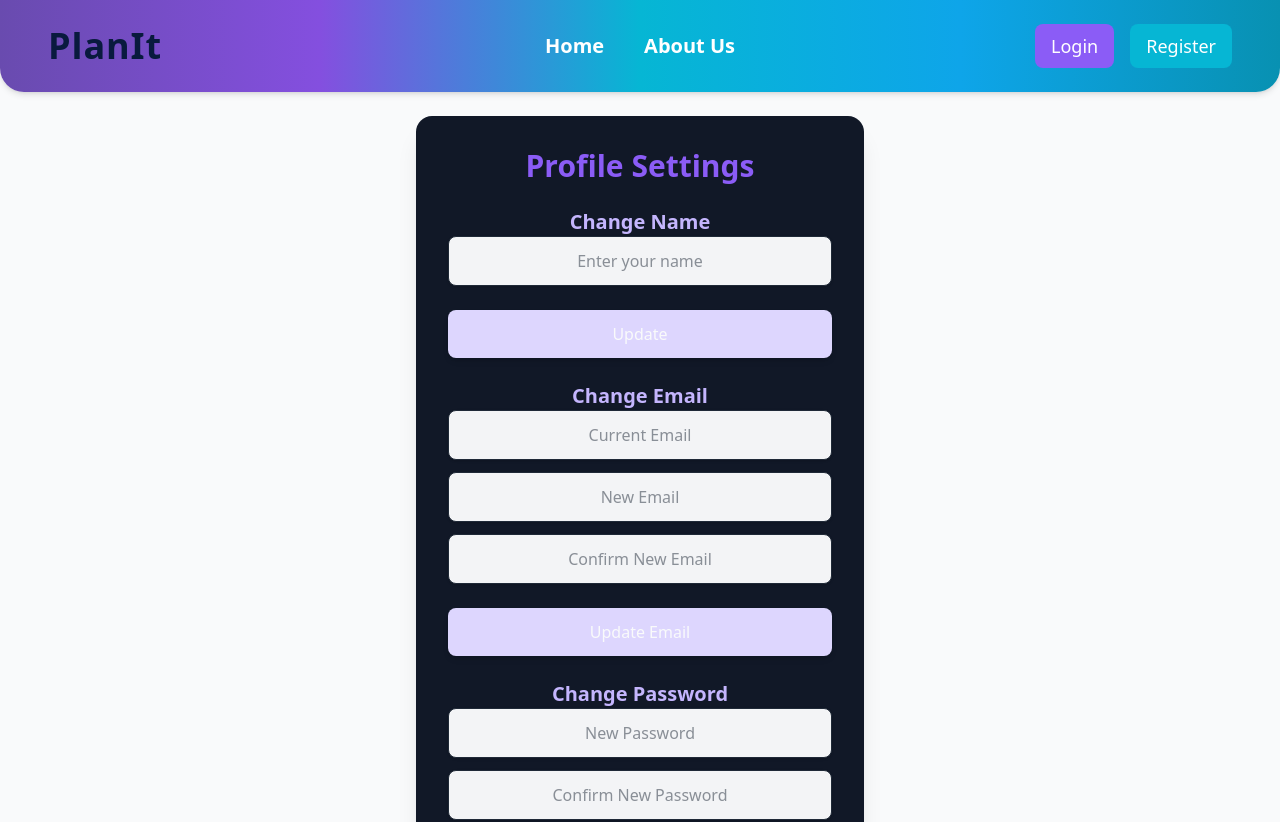
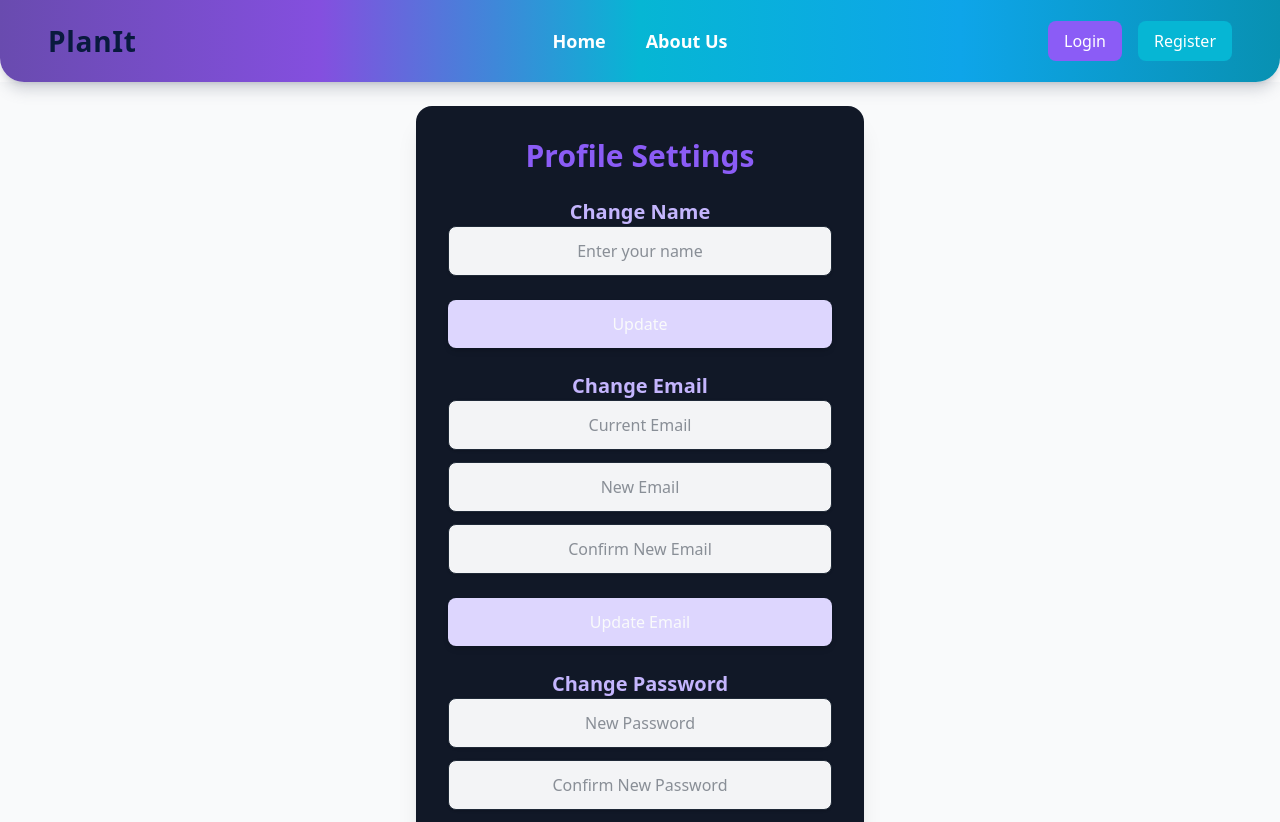
Before and after one commit to elinstella/PlanIt, a React (Vite) app in the folder frontend/: page /profile in a window 1280 px wide. Shown: the top 822 px of the page. Built offline with nearby package versions, Linux system fonts and the light colour scheme.

Commit message:
Uppdaterad nav

```diff
--- a/frontend/src/components/Navbar.tsx
+++ b/frontend/src/components/Navbar.tsx
@@ -1,4 +1,3 @@
-// components/Navbar.tsx
 import { useSelector, useDispatch } from "react-redux";
 import { RootState } from "../store/store";
 import { clearUser } from "../store/userSlice";
@@ -20,14 +19,15 @@ const Navbar = () => {
   };
 
   return (
-    <div className="bg-background sticky top-0 z-50">
-      <div className="rounded-b-3xl shadow-md overflow-hidden">
-        <nav className="navbar-gradient py-6 px-6 md:px-12 relative">
+    <div className="sticky top-0 z-50">
+      <div className="rounded-b-3xl">
+        <div className="shadow-lg shadow-gray-500/30 rounded-b-3xl">
+          <nav className="navbar-gradient rounded-b-3xl overflow-hidden py-5 px-6 md:px-12 relative">
             <div className="container max-w-screen-xl mx-auto flex items-center justify-between">
               {/* Logo */}
               <Link
                 to="/"
-              className="text-4xl font-extrabold tracking-wide text-dark"
+                className="text-[28px] font-extrabold tracking-wide text-dark transition-transform duration-300 hover:scale-105"
               >
                 PlanIt
               </Link>
@@ -40,79 +40,119 @@ const Navbar = () => {
                 {menuOpen ? <X size={32} /> : <Menu size={32} />}
               </button>
 
-            {/* Centered Desktop Menu (Only on large screens) */}
-            <div className="hidden lg:flex absolute left-1/2 top-1/2 -translate-x-1/2 -translate-y-1/2 gap-10 text-white font-semibold text-xl">
-              <Link to="/" className="hover:text-primary transition">Home</Link>
-              <Link to="/about" className="hover:text-primary transition">About Us</Link>
+              {/* Desktop Navigation */}
+              <div className="hidden lg:flex absolute left-1/2 top-1/2 -translate-x-1/2 -translate-y-1/2 gap-10 text-white font-semibold text-lg">
+                <NavLink to="/" label="Home" />
+                <NavLink to="/about" label="About Us" />
                 {isLoggedIn && (
                   <>
-                  <Link to="/dashboard" className="hover:text-primary transition">Dashboard</Link>
-                  <Link to="/add-todo" className="hover:text-primary transition">Add Todo</Link>
+                    <NavLink to="/dashboard" label="Dashboard" />
+                    <NavLink to="/add-todo" label="Add Todo" />
                   </>
                 )}
               </div>
 
-            {/* Right-side Controls */}
+              {/* Right-side Desktop */}
               <div className="hidden lg:flex items-center gap-4 text-white">
                 {isLoggedIn ? (
                   <>
-                  <span className="text-white text-lg">Hello, {name}!</span>
-                  <Link to="/profile" className="hover:text-primary text-lg">Profile</Link>
+                    <span className="text-white text-base">Hello, {name}!</span>
+                    <NavButton to="/profile" label="Profile" style="bg-primary" />
                     <button
                       onClick={handleLogout}
-                    className="bg-dark hover:bg-primary text-white px-4 py-2 rounded-lg transition text-lg"
+                      className="bg-dark hover:bg-primary text-white px-4 py-2 rounded-lg transition text-base"
                     >
                       Logout
                     </button>
                   </>
                 ) : (
                   <>
-                  <Link
-                    to="/login"
-                    className="bg-primary text-white px-4 py-2 rounded-lg hover:bg-primary-dark transition text-lg"
-                  >
-                    Login
-                  </Link>
-                  <Link
-                    to="/register"
-                    className="bg-secondary text-white px-4 py-2 rounded-lg hover:bg-secondary-dark transition text-lg"
-                  >
-                    Register
-                  </Link>
+                    <NavButton to="/login" label="Login" style="bg-primary" />
+                    <NavButton to="/register" label="Register" style="bg-secondary" />
                   </>
                 )}
               </div>
             </div>
 
-          {/* Mobile Dropdown Menu */}
+            {/* Mobile Dropdown */}
             {menuOpen && (
               <div className="lg:hidden mt-4 flex flex-col items-end text-right gap-4 text-white font-medium px-6 animate-fade-in">
-    <Link to="/" onClick={() => setMenuOpen(false)} className="w-full">Home</Link>
-    <Link to="/about" onClick={() => setMenuOpen(false)} className="w-full">About Us</Link>
+                <MobileLink to="/" label="Home" onClick={() => setMenuOpen(false)} />
+                <MobileLink to="/about" label="About Us" onClick={() => setMenuOpen(false)} />
                 {isLoggedIn && (
                   <>
-        <Link to="/dashboard" onClick={() => setMenuOpen(false)} className="w-full">Dashboard</Link>
-        <Link to="/add-todo" onClick={() => setMenuOpen(false)} className="w-full">Add Todo</Link>
+                    <MobileLink to="/dashboard" label="Dashboard" onClick={() => setMenuOpen(false)} />
+                    <MobileLink to="/add-todo" label="Add Todo" onClick={() => setMenuOpen(false)} />
+                    <MobileLink to="/profile" label="Profile" onClick={() => setMenuOpen(false)} />
                   </>
                 )}
                 {isLoggedIn ? (
-      <>
-        <Link to="/profile" onClick={() => setMenuOpen(false)} className="w-full">Profile</Link>
-        <button onClick={handleLogout} className="w-full text-right">Logout</button>
-      </>
+                  <button
+                    onClick={handleLogout}
+                    className="w-full text-right hover:text-primary transition"
+                  >
+                    Logout
+                  </button>
                 ) : (
                   <>
-        <Link to="/login" onClick={() => setMenuOpen(false)} className="w-full">Login</Link>
-        <Link to="/register" onClick={() => setMenuOpen(false)} className="w-full">Register</Link>
+                    <MobileLink to="/login" label="Login" onClick={() => setMenuOpen(false)} />
+                    <MobileLink to="/register" label="Register" onClick={() => setMenuOpen(false)} />
                   </>
                 )}
               </div>
             )}
-
           </nav>
+        </div>
       </div>
     </div>
   );
 };
 
+// Reusable link component for desktop
+const NavLink = ({ to, label }: { to: string; label: string }) => (
+  <Link
+    to={to}
+    className="hover:text-primary transition duration-200"
+  >
+    {label}
+  </Link>
+);
+
+// Reusable link for mobile
+const MobileLink = ({
+  to,
+  label,
+  onClick,
+}: {
+  to: string;
+  label: string;
+  onClick: () => void;
+}) => (
+  <Link
+    to={to}
+    onClick={onClick}
+    className="w-full text-right hover:text-primary transition"
+  >
+    {label}
+  </Link>
+);
+
+// Button style link
+const NavButton = ({
+  to,
+  label,
+  style,
+}: {
+  to: string;
+  label: string;
+  style: string;
+}) => (
+  <Link
+    to={to}
+    className={`${style} text-white px-4 py-2 rounded-lg hover:opacity-90 transition text-base`}
+  >
+    {label}
+  </Link>
+);
+
 export default Navbar;
--- a/frontend/src/components/UI/Button.tsx
+++ b/frontend/src/components/UI/Button.tsx
@@ -12,7 +12,8 @@ interface ButtonProps extends React.ButtonHTMLAttributes<HTMLButtonElement> {
     | "update"
     | "close"
     | "verify"
-    | "reset";
+    | "reset"
+    | "profile";
 }
 
 const Button: React.FC<ButtonProps> = ({ variant = "login", className, children, ...props }) => {
@@ -30,6 +31,8 @@ const Button: React.FC<ButtonProps> = ({ variant = "login", className, children,
       close: "bg-gray-400 text-button hover:bg-gray-500",
       verify: "bg-bluegray text-button hover:bg-bluegray-light",
       reset: "bg-softlilac text-button hover:bg-softlilac-light",
+      profile: "bg-primary text-white hover:bg-primary-light",
+
     };
 
 
--- a/frontend/src/pages/Dashboard/CalendarView.tsx
+++ b/frontend/src/pages/Dashboard/CalendarView.tsx
@@ -12,24 +12,24 @@ const TodoCalendar = ({ todos }: Props) => {
   const events = todos
     .filter((todo) => todo.dueDate)
     .map((todo) => {
-      // Välj bakgrund och textfärg baserat på prioritet
-      let backgroundColor = "#8b5cf6"; // primary/lila
+      let backgroundColor = "#8b5cf6"; // Lila default
       let textColor = "white";
 
       if (todo.priority === "High") {
-        backgroundColor = "#b91c1c"; // red-dark
-        textColor = "white";
+        backgroundColor = "#b91c1c"; // Röd
       } else if (todo.priority === "Medium") {
-        backgroundColor = "#facc15"; // yellow (ljus)
-        textColor = "#1f2937"; // gray-800
+        backgroundColor = "#facc15"; // Gul
+        textColor = "#1f2937"; // Mörk text
       } else if (todo.priority === "Low") {
-        backgroundColor = "#0e7490"; // cyan-dark
-        textColor = "white";
+        backgroundColor = "#0e7490"; // Cyan
       }
+
+      // Hämta starttid, om det finns ett intervall
+      const startTime = todo.dueTime?.split(" - ")[0] || "09:00";
 
       return {
         title: todo.title,
-        start: `${todo.dueDate}T${todo.dueTime || "09:00"}`,
+        start: `${todo.dueDate}T${startTime}`,
         allDay: !todo.dueTime,
         backgroundColor,
         borderColor: backgroundColor,
@@ -40,7 +40,7 @@ const TodoCalendar = ({ todos }: Props) => {
   return (
     <div className="bg-white mt-12 rounded-2xl w-full overflow-x-auto p-4 shadow-xl">
       <h3 className="text-xl font-bold text-dark mb-4">Todo Calendar</h3>
-      <div className="min-w-[320px] sm:min-w-full">
+      <div className="min-w-[320px] sm:min-w-full calendar-wrapper text-dark">
         <FullCalendar
           plugins={[dayGridPlugin, timeGridPlugin, interactionPlugin]}
           initialView="dayGridMonth"
--- a/frontend/src/pages/Dashboard/TodoCard.tsx
+++ b/frontend/src/pages/Dashboard/TodoCard.tsx
@@ -22,10 +22,12 @@ const TodoCard = ({ todo, onToggle, onDelete }: Props) => {
       initial={{ opacity: 0, scale: 0.97 }}
       animate={{ opacity: 1, scale: 1 }}
       exit={{ opacity: 0, scale: 0.95 }}
-      className={`rounded-xl p-5 shadow hover:shadow-lg transition ${
+      whileHover={{ scale: 1.02 }}
+      className={`rounded-xl p-5 shadow hover:shadow-lg transition-all duration-200 ${
         todo.completed ? "bg-gray-700 opacity-70 line-through" : "bg-dark"
-      } text-white`}
+      } text-white h-full flex flex-col justify-between`}
     >
+      <div>
         <div className="flex justify-between items-start mb-2">
           <h3 className="font-bold text-xl">{todo.title}</h3>
           <input
@@ -48,15 +50,15 @@ const TodoCard = ({ todo, onToggle, onDelete }: Props) => {
             <span className={`${colorClass} font-medium`}>{priority}</span>
           </p>
         </div>
+      </div>
 
-      <div className="mt-4 flex gap-4">
+      <div className="mt-4">
         <button
           onClick={() => onDelete(todo._id)}
           className="text-sm text-red-400 hover:underline"
         >
           Delete
         </button>
-        {/* Redigera-funktion kan kopplas här */}
       </div>
     </motion.div>
   );
--- a/frontend/src/pages/Dashboard/TodoGrid.tsx
+++ b/frontend/src/pages/Dashboard/TodoGrid.tsx
@@ -12,15 +12,14 @@ const TodoGrid = ({ todos, onToggle, onDelete }: Props) => {
     return <p className="text-bluegray">No todos to display.</p>;
 
   return (
-    <div className="grid gap-6 sm:grid-cols-2 lg:grid-cols-3">
-      {todos.map((todo) => (
-        <TodoCard
-          key={todo._id}
-          todo={todo}
-          onToggle={onToggle}
-          onDelete={onDelete}
-        />
-      ))}
+    <div className="overflow-x-auto">
+      <div className="grid grid-rows-2 auto-cols-[320px] gap-4 w-max max-w-full overflow-x-auto grid-flow-col py-4">
+        {todos.map((todo) => (
+          <div key={todo._id} className="h-[220px]">
+            <TodoCard todo={todo} onToggle={onToggle} onDelete={onDelete} />
+          </div>
+        ))}
+      </div>
     </div>
   );
 };
```
Lines whose indentation alone changed are shown as unchanged.
